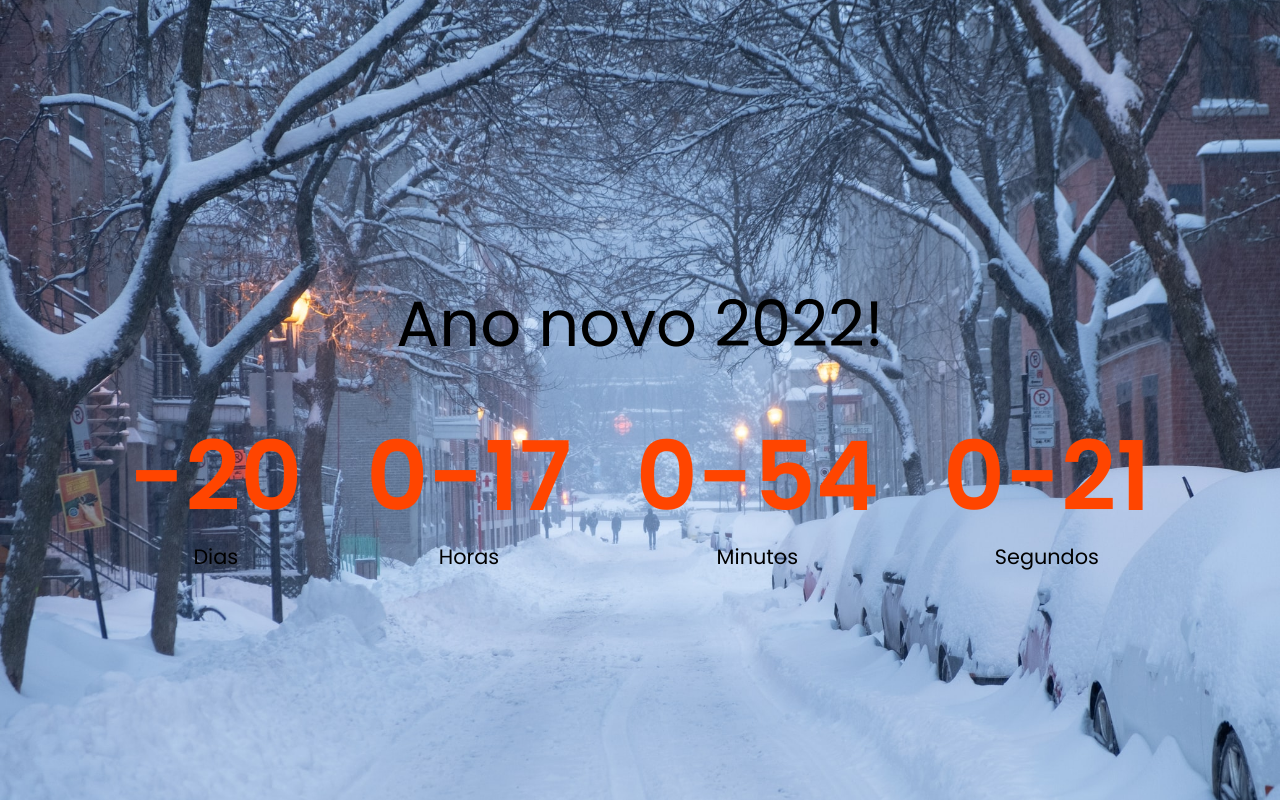
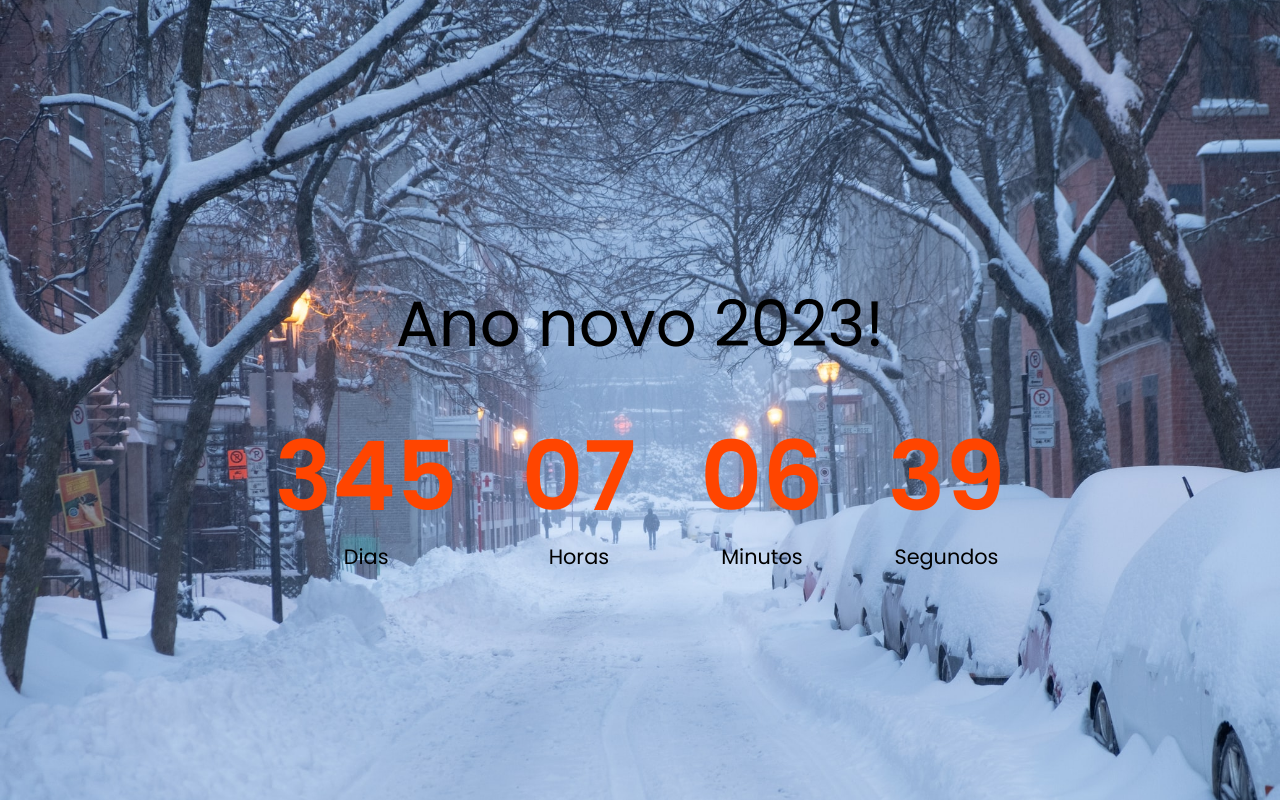
Before and after one commit to sixelement6/countdown-timer, a plain HTML site: page index.html in a window 1280 px wide. Drawn offline with Linux system fonts and the light colour scheme.

Commit message:
Update year 2023

```diff
--- a/index.html
+++ b/index.html
@@ -7,7 +7,7 @@
     <link rel="stylesheet" href="style.css" />
   </head>
   <body>
-    <h1>Ano novo 2022!</h1>
+    <h1>Ano novo 2023!</h1>
 
     <div class="countdown-container">
 
--- a/script.js
+++ b/script.js
@@ -3,7 +3,7 @@ const hoursEl = document.getElementById('hours');
 const minsEl = document.getElementById('mins');
 const secondsEl = document.getElementById('seconds');
 
-const newYears = '1 Jan 2022';
+const newYears = '1 Jan 2023';
 
 function countdown() {
     const newYearsDate = new Date(newYears);
```
